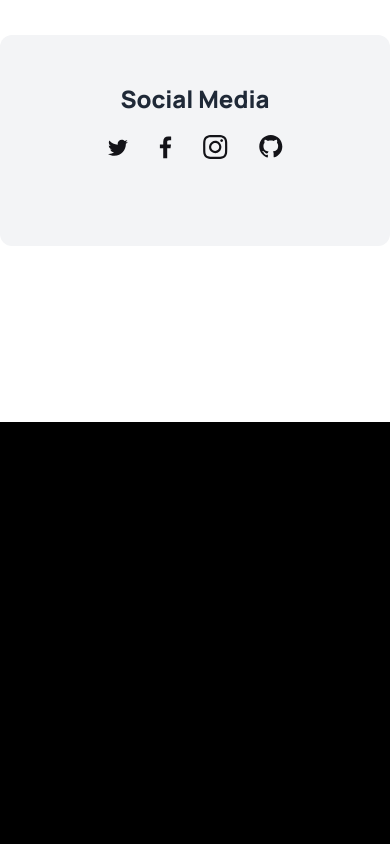
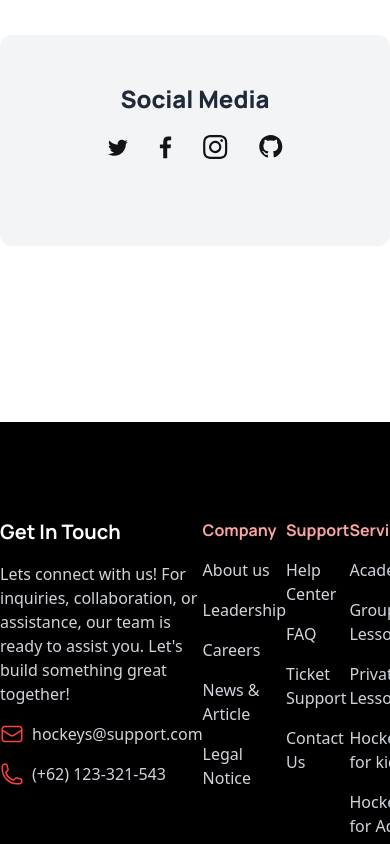
Before and after one commit to Hr-Sajib/B9A3_Hokeys, a plain HTML site: page index.html in a window 390 px wide. Shown: the part 7751-8595 px from the top of the page. Drawn offline with nearby package versions, Linux system fonts and the light colour scheme; a web font is replaced by a local one.

Commit message:
done the full site without Responsiveness

```diff
--- a/index.html
+++ b/index.html
@@ -699,7 +699,46 @@
 </main>
 
 
-<footer class="w-full bg-black h-[50vh] mt-44">
+<footer class="w-full bg-black h-[50vh] mt-44 flex justify-around ">
+    <div class="w-80 text-white space-y-2 mt-24 space-y-4">
+        <p class="font-manrope text-xl font-bold">Get In Touch</p>
+        <p class="text-gray-300 mb-3">Lets connect with us! For inquiries, collaboration, or assistance, our team is ready to assist you. Let's build something great together!</p>
+        <div class="flex gap-2 items-center">
+            <svg class="" xmlns="http://www.w3.org/2000/svg" width="24" height="24" viewBox="0 0 24 24" fill="none">
+                <path d="M21.75 6.75V17.25C21.75 17.8467 21.5129 18.419 21.091 18.841C20.669 19.2629 20.0967 19.5 19.5 19.5H4.5C3.90326 19.5 3.33097 19.2629 2.90901 18.841C2.48705 18.419 2.25 17.8467 2.25 17.25V6.75M21.75 6.75C21.75 6.15326 21.5129 5.58097 21.091 5.15901C20.669 4.73705 20.0967 4.5 19.5 4.5H4.5C3.90326 4.5 3.33097 4.73705 2.90901 5.15901C2.48705 5.58097 2.25 6.15326 2.25 6.75M21.75 6.75V6.993C21.75 7.37715 21.6517 7.75491 21.4644 8.0903C21.2771 8.42569 21.0071 8.70754 20.68 8.909L13.18 13.524C12.8252 13.7425 12.4167 13.8582 12 13.8582C11.5833 13.8582 11.1748 13.7425 10.82 13.524L3.32 8.91C2.99292 8.70854 2.72287 8.42669 2.53557 8.0913C2.34827 7.75591 2.24996 7.37815 2.25 6.994V6.75" stroke="#FF4240" stroke-width="1.5" stroke-linecap="round" stroke-linejoin="round"/>
+              </svg>
+            <p class="text-gray-300" >hockeys@support.com</p>
+        </div>
+        <div class="flex gap-2 items-center">
+            <svg class="inline-block" xmlns="http://www.w3.org/2000/svg" width="24" height="24" viewBox="0 0 24 24" fill="none">
+                <path d="M2.25 6.75C2.25 15.034 8.966 21.75 17.25 21.75H19.5C20.0967 21.75 20.669 21.5129 21.091 21.091C21.5129 20.669 21.75 20.0967 21.75 19.5V18.128C21.75 17.612 21.399 17.162 20.898 17.037L16.475 15.931C16.035 15.821 15.573 15.986 15.302 16.348L14.332 17.641C14.05 18.017 13.563 18.183 13.122 18.021C11.4849 17.4191 9.99815 16.4686 8.76478 15.2352C7.53141 14.0018 6.58087 12.5151 5.979 10.878C5.817 10.437 5.983 9.95 6.359 9.668L7.652 8.698C8.015 8.427 8.179 7.964 8.069 7.525L6.963 3.102C6.90214 2.85869 6.76172 2.6427 6.56405 2.48834C6.36638 2.33397 6.1228 2.25008 5.872 2.25H4.5C3.90326 2.25 3.33097 2.48705 2.90901 2.90901C2.48705 3.33097 2.25 3.90326 2.25 4.5V6.75Z" stroke="#FF4240" stroke-width="1.5" stroke-linecap="round" stroke-linejoin="round"/>
+              </svg>
+            <p class="inline-block text-gray-300">(+62) 123-321-543</p>
+        </div>
+    </div>
+    <div class="text-gray-300 mt-24 space-y-4">
+        <p class="mb-3 font-manrope font-bold text-red-300">Company</p>
+        <p>About us</p>
+        <p>Leadership</p>
+        <p>Careers</p>
+        <p>News & Article</p>
+        <p>Legal Notice</p>
+    </div>
+    <div class="text-gray-300 mt-24 space-y-4">
+        <p class="mb-3 font-manrope font-bold  text-red-300">Support</p>
+        <p>Help Center</p>
+        <p>FAQ</p>
+        <p>Ticket Support</p>
+        <p>Contact Us</p>
+    </div>
+    <div class="text-gray-300 mt-24 space-y-4">
+        <p class="mb-3 font-manrope font-bold text-red-300">Services</p>
+        <p>Academy</p>
+        <p>Group Lesson</p>
+        <p>Private Lesson</p>
+        <p>Hockeys for kids</p>
+        <p>Hockeys for Adult</p>
+    </div>
 
 </footer>
 </body>
```
